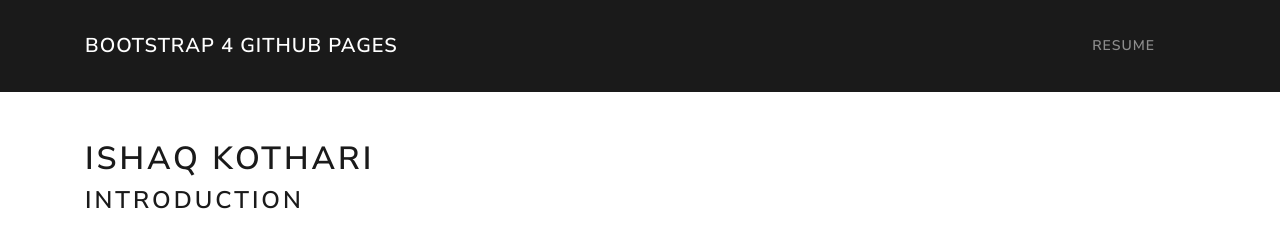
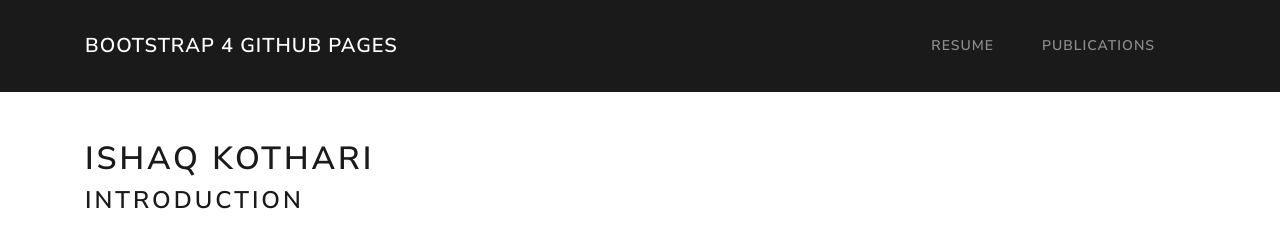
Before and after one commit to ishaqkothari/ishaqkothari.github.io, a Jekyll site: the page built from index.md, in a window 1280 px wide. Shown: the top 226 px of the page. Built offline with Jekyll 4.4.1, drawn with Linux system fonts in a browser that asks for light colours.

Commit message:
Update header.html

```diff
--- a/_includes/header.html
+++ b/_includes/header.html
@@ -15,12 +15,14 @@
           <li class="nav-item">
             <a class="nav-link" href="{{ my_page.url | relative_url }}">{{ my_page.title | escape }}</a>
           </li>
-          <a href="resume.md"> About </a>
           {%- endif -%}
         {% endfor -%}
         <li class="nav-item">
           <a class="nav-link" href="resume.md">Resume</a>
         </li>
+        <li class="nav-item">
+          <a class="nav-link" href="resume.md">Publications</a>
+        </li>
       </ul>
     </div>
   </div>
```
